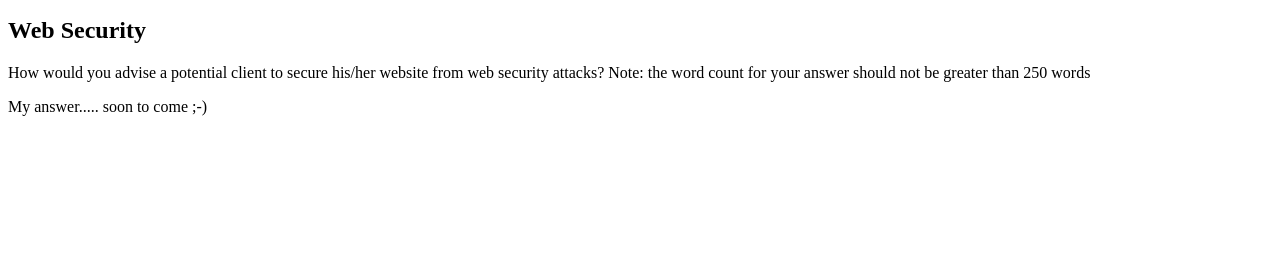
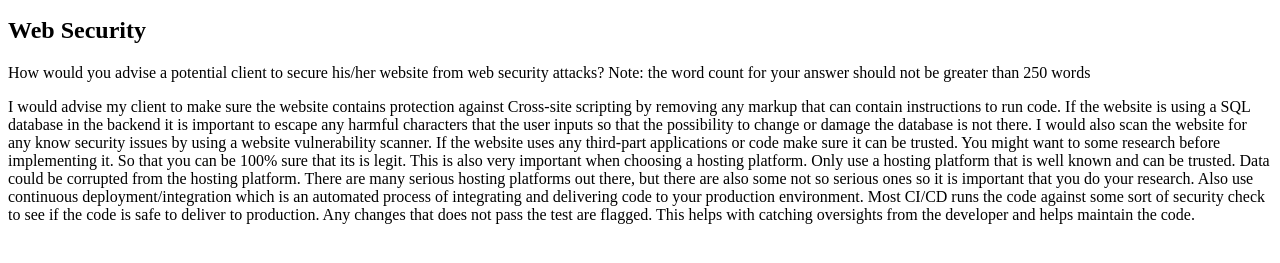
Before and after one commit to Noroff-FEU-Assignments/cross-course-project-oddedodd, a plain HTML site: page index.html in a window 1280 px wide. Shown: the part 101-364 px from the top of the page. Drawn offline with Linux system fonts and the light colour scheme.

Commit message:
update index.html
updated with answer to the question.

```diff
--- a/index.html
+++ b/index.html
@@ -8,6 +8,8 @@
     <p>Welcome to my first website.</p>
     <h2>Web Security</h2>
     <p id="web-security-question">How would you advise a potential client to secure his/her website from web security attacks? Note: the word count for your answer should not be greater than 250 words</p>
-    <p id="web-security-answer">My answer..... soon to come ;-)</p>
+    <p id="web-security-answer">I would advise my client to make sure the website contains protection against Cross-site scripting by removing any markup that can contain instructions to run code. If the website is using a SQL database in the backend it is important to escape any harmful characters that the user inputs so that the possibility to change or damage the database is not there. I would also scan the website for any know security issues by using a website vulnerability scanner.
+        If the website uses any third-part applications or code make sure it can be trusted. You might want to some research before implementing it. So that you can be 100% sure that its is legit. This is also very important when choosing a hosting platform. Only use a hosting platform that is well known and can be trusted. Data could be corrupted from the hosting platform. There are many serious hosting platforms out there, but there are also some not so serious ones so it is important that you do your research. Also use continuous deployment/integration which is an automated process of integrating and delivering code to your production environment. Most CI/CD runs the code against some sort of security check to see if the code is safe to deliver to production. Any changes that does not pass the test are flagged. This helps with catching oversights from the developer and helps maintain the code.
+    </p>
   </body>
 </html>
```
